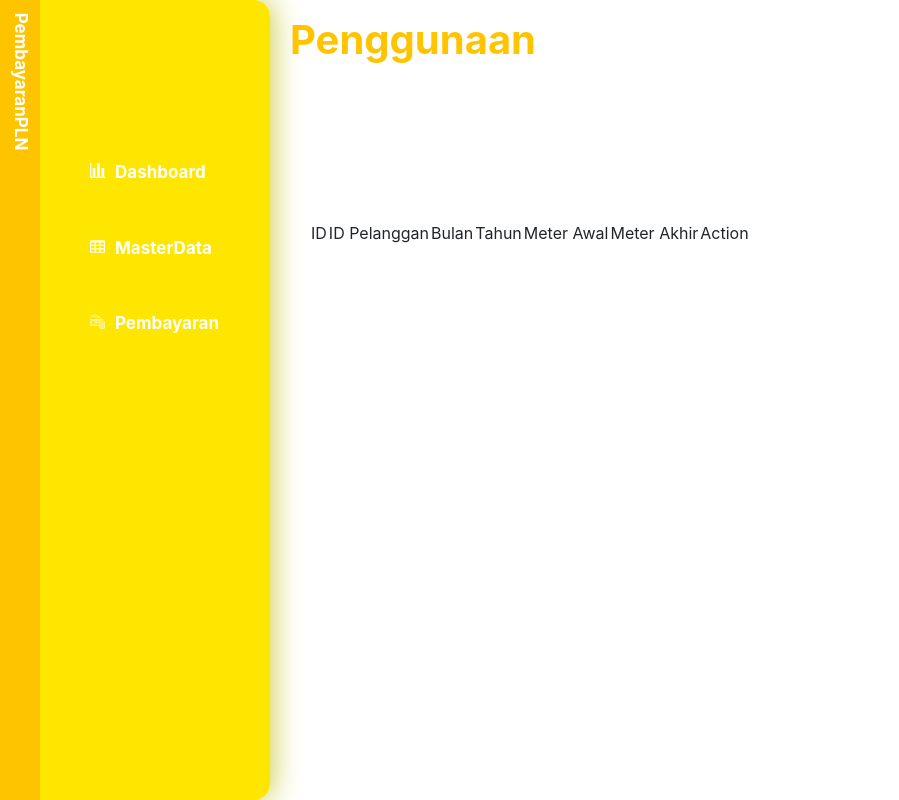
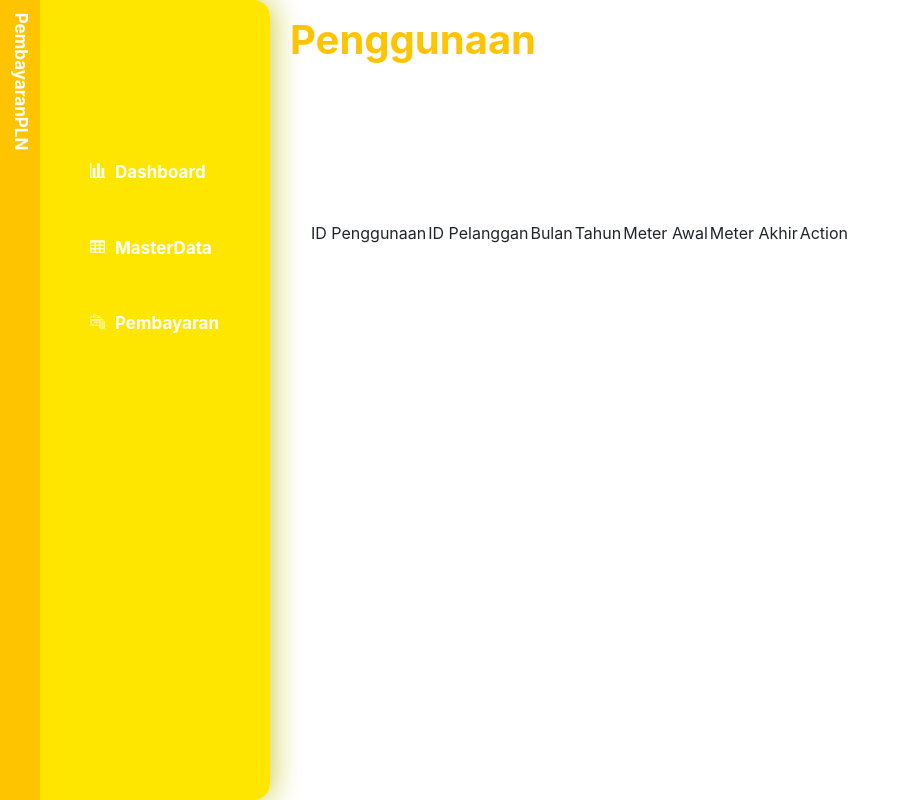
Before and after one commit to kafkakhalis17/PLN, a CodeIgniter app: page /MoneyManagement1/index.php/penggunaan/index in a window 1280 px wide. Shown: the whole page, without its empty margins (0-899 px from the left). Run offline with CodeIgniter, Linux system fonts and the light colour scheme; data that the repository does not hold is empty; some libraries are stand-ins or nearby versions.

Commit message:
Just fix Bug

```diff
--- a/application/views/template/header.php
+++ b/application/views/template/header.php
@@ -5,7 +5,7 @@
     <meta charset="UTF-8">
     <meta name="viewport" content="width=device-width, initial-scale=1.0">
     <meta http-equiv="X-UA-Compatible" content="ie=edge">
-    <title>Aplikasi PLN</title>
+    <title>Aplikasi PLN UKK</title>
     <script src="<?= base_url('assets/js/jquery-3.4.1.min.js');?>"></script>
     <script src="<?=base_url()?>assets/vendor/bootstrap/bootstrap.min.js"></script>
     <script src="<?=base_url()?>assets/vendor/bootstrap/bootstrap.js"></script>
--- a/application/views/v_penggunaan.php
+++ b/application/views/v_penggunaan.php
@@ -6,7 +6,7 @@
 			<table class="DataTable">
 					<thead>
 						<tr>
-							<td>ID</td>
+							<td>ID Penggunaan</td>
 							<td>ID Pelanggan</td>
 							<td>Bulan</td>
 							<td>Tahun</td>
```
